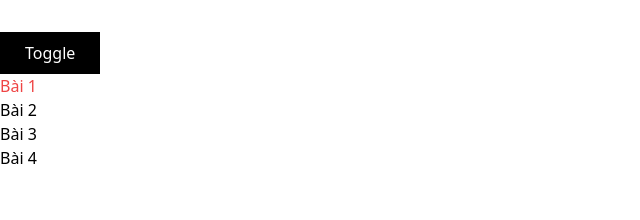
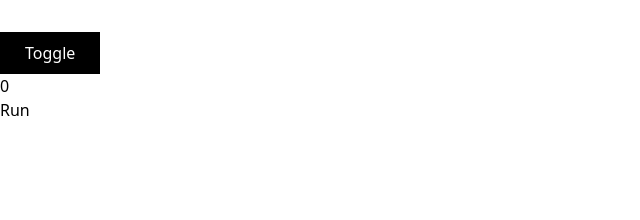
Before and after one commit to truongnhuhungnam/react-learning, a React (Create React App) app: page / in a window 1280 px wide. Both pictures are taken after a click on the button "Toggle". Shown: the top 220 px of the page, without its empty margins (0-640 px from the left). Built offline with nearby package versions, Linux system fonts and the light colour scheme.

Commit message:
useLayoutEffect

```diff
--- a/src/App.js
+++ b/src/App.js
@@ -1,5 +1,5 @@
 import { useState } from "react";
-import FakeChatAppUseEffect from "./components/FakeChatAppUseEffect";
+import UseLayoutEffect from "./components/UseLayoutEffect";
 
 function App() {
     const [show, setShow] = useState(false);
@@ -12,7 +12,7 @@ function App() {
                 >
                     Toggle
                 </button>
-                {show && <FakeChatAppUseEffect />}
+                {show && <UseLayoutEffect />}
             </div>
         </div>
     );
--- /dev/null
+++ b/src/components/UseLayoutEffect.js
@@ -0,0 +1,28 @@
+import { useState, useLayoutEffect } from "react";
+
+// useLayoutEffect
+// 1.Cập nhật lại state
+// 2. Cập nhật DOM (mutated)
+// 3. Gọi cleanup nếu dels thay đổi (sync)
+// 4. Gọi useLayoutEffect callback (sync)
+// 5. Render lại layout
+const UseLayoutEffect = () => {
+    const [count, setCount] = useState(0);
+
+    useLayoutEffect(() => {
+        if (count > 3) setCount(0);
+    }, [count]);
+
+    const handleRun = () => {
+        setCount(count + 1);
+    };
+
+    return (
+        <div>
+            <h1>{count}</h1>
+            <button onClick={handleRun}>Run</button>
+        </div>
+    );
+};
+
+export default UseLayoutEffect;
--- a/src/index.js
+++ b/src/index.js
@@ -6,24 +6,24 @@ import reportWebVitals from "./reportWebVitals";
 
 const root = ReactDOM.createRoot(document.getElementById("root"));
 
-function emitComment(id) {
-    setInterval(() => {
-        window.dispatchEvent(
-            new CustomEvent(`lesson-${id}`, {
-                detail: `Nội dung comment của lesson ${id}`,
-            })
-        );
-    }, 2000);
-}
+// function emitComment(id) {
+//     setInterval(() => {
+//         window.dispatchEvent(
+//             new CustomEvent(`lesson-${id}`, {
+//                 detail: `Nội dung comment của lesson ${id}`,
+//             })
+//         );
+//     }, 2000);
+// }
 
-emitComment(1);
-emitComment(2);
-emitComment(3);
+// emitComment(1);
+// emitComment(2);
+// emitComment(3);
 
 root.render(
-    // <React.StrictMode>
-    <App />
-    /* </React.StrictMode> */
+    <React.StrictMode>
+        <App />
+    </React.StrictMode>
 );
 
 // If you want to start measuring performance in your app, pass a function
```
